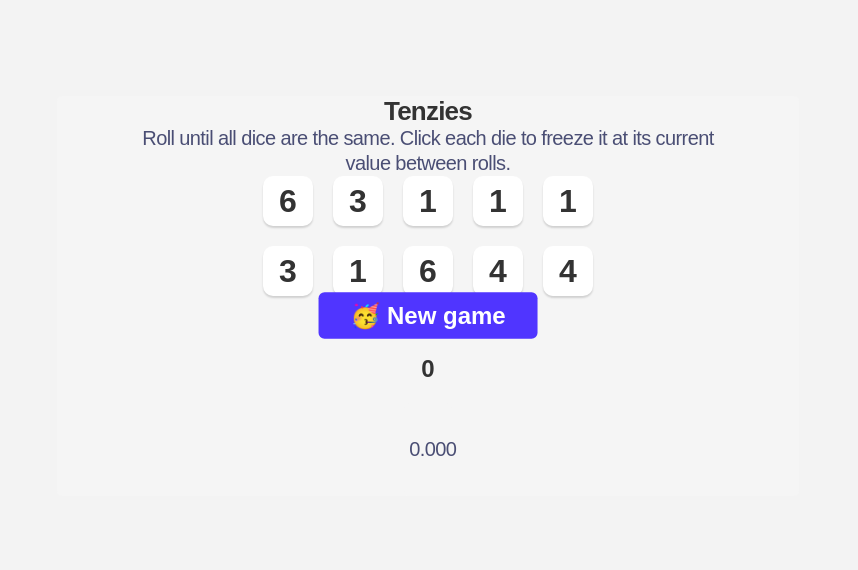
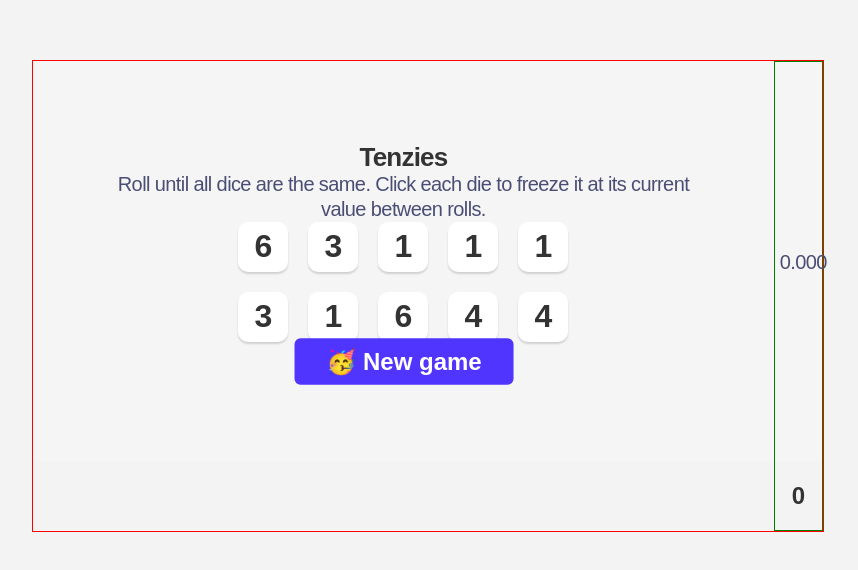
Before and after one commit to MatthewKokin/TenziesGame, a React (Vite) app: page / in a window 1280 px wide. Shown: the part 104-674 px from the top of the page, without its empty margins (212-1070 px from the left). Built offline with nearby package versions, Linux system fonts and the light colour scheme.

Commit message:
Worked on CSS
Started work on CSS

```diff
--- a/src/App.css
+++ b/src/App.css
@@ -110,3 +110,16 @@ body {
 .die-num {
     font-size: 2rem;
 }
+
+.lay{
+    display: flex;
+    border: 1px solid red;
+}
+
+.stats{
+    border: 1px solid green;
+    display: flex;
+    flex-direction: column;
+    justify-content: center;
+    align-items: center;
+}
--- a/src/App.jsx
+++ b/src/App.jsx
@@ -4,7 +4,7 @@ import { useEffect, useRef, useState } from 'react'
 import Confetti from "react-confetti"
 import sound from './assets/win.mp3';
 import gif from './assets/winningGif.gif';
-import {generateTenDice, generateNewDie} from './utils'
+import { generateTenDice, generateNewDie } from './utils'
 import Timer from './Timer/Timer';
 
 function App() {
@@ -52,7 +52,7 @@ function App() {
   // Roll all dice that are not picked. If the game has been won, reset it.
   function rollDice() {
     //🥳New game state
-    if(gameWon===null){
+    if (gameWon === null) {
       setGameWon(false)
       setDiceArray(generateTenDice());
       setIsRunning(true)
@@ -111,7 +111,7 @@ function App() {
   }, [gameWon]);
 
   return (
-    <>
+    <div className='lay'>
       {gameWon && <Confetti />}
       {gameWon && <img src={gif} className='winning-img' alt="Winning celebration" />}
       <div className='container' onClick={finishWinningAnimation}>
@@ -122,10 +122,12 @@ function App() {
         </div>
         <button onClick={rollDice}> {
           gameWon === null ? "🥳 New game" : (gameWon === false ? "🎲 Roll" : "🥲 Finish")}</button>
-        <h2>{rollCount}</h2>
-        <Timer handleClick={rollDice} isRunning={isRunning} />
       </div>
-    </>
+      <div className='stats'>
+          <Timer handleClick={rollDice} isRunning={isRunning} />
+          <h2>{rollCount}</h2>
+        </div>
+    </div>
   )
 }
 
```
